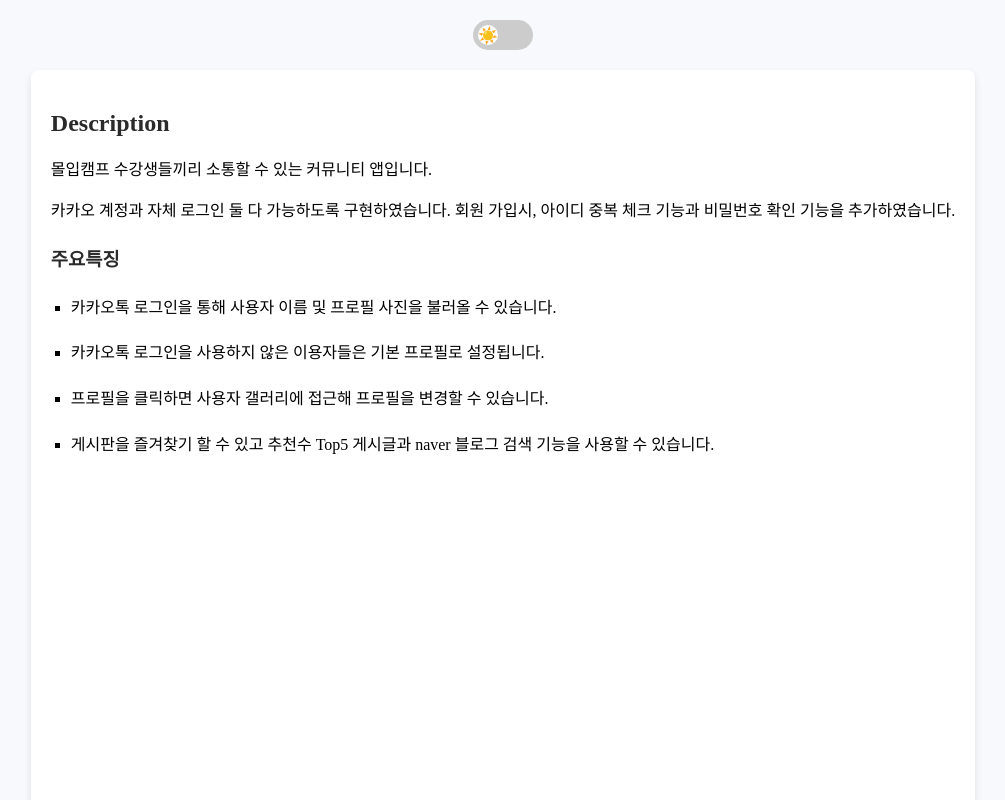
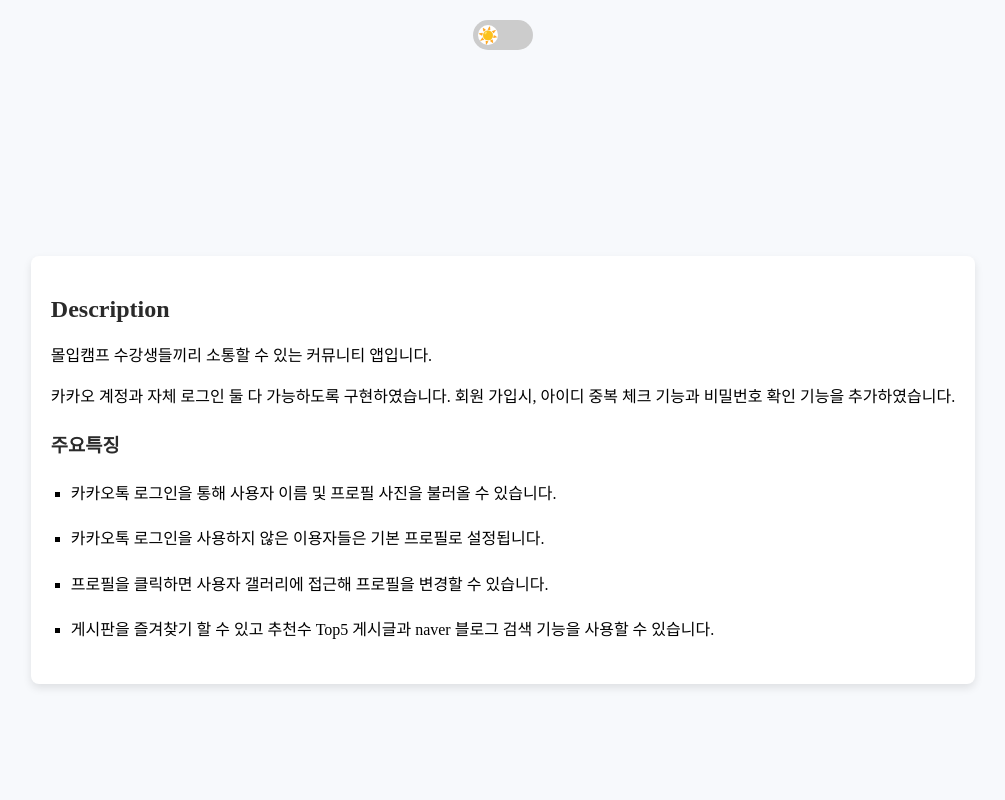
Before and after one commit to kgy1008/web_programming, a plain HTML site: page html/project4.html in a window 1280 px wide. Shown: the whole page, without its empty margins (137-1142 px from the left). Drawn offline with Linux system fonts and the light colour scheme.

```diff
--- a/css/project2.css
+++ b/css/project2.css
@@ -6,6 +6,7 @@ body, html {
 }
 
 .container {
+    width: 60%;
     height: 100%;
     margin: auto;
     padding: 20px;
--- a/css/project3.css
+++ b/css/project3.css
@@ -6,6 +6,7 @@ body, html {
 }
 
 .container {
+    width: 60%;
     height: 100%;
     margin: auto;
     padding: 20px;
--- a/css/project4.css
+++ b/css/project4.css
@@ -6,11 +6,13 @@ body, html {
 }
 
 .container {
+    width: 80%;
     height: 100%;
     margin: auto;
     padding: 20px;
     display: flex;
     justify-content: center;
+    align-items: center;
 }
 
 
```
